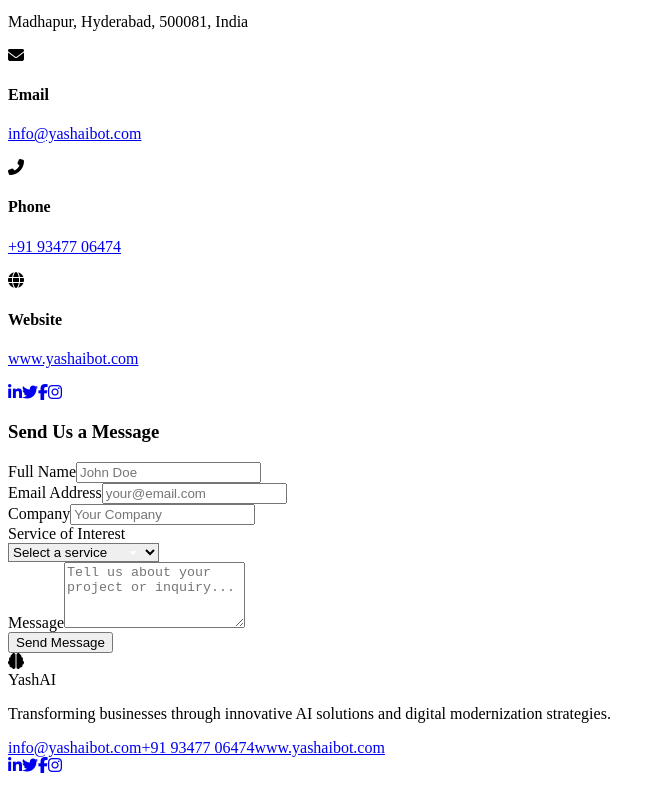
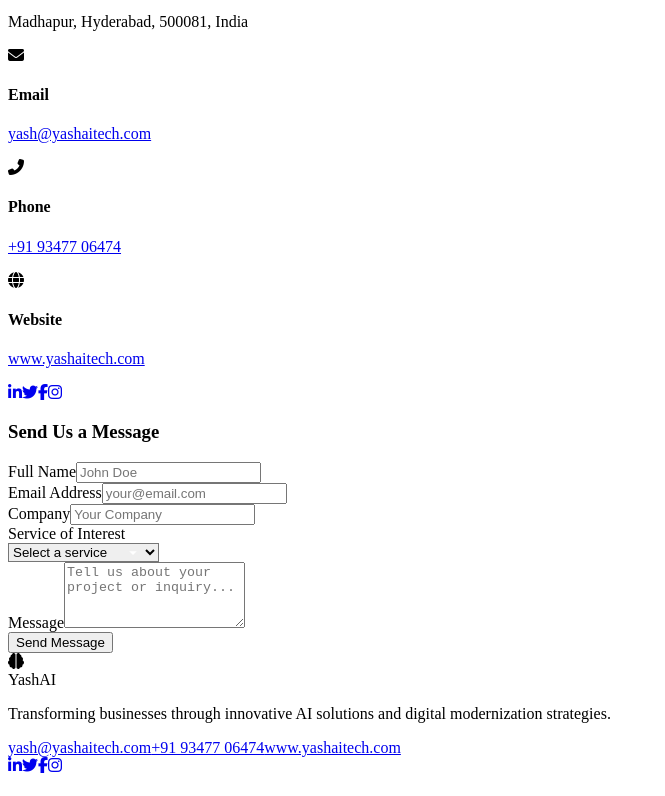
Before and after one commit to yash-ap0001/YashAI, a React (Vite) app in the folder client/: page / in a window 1280 px wide. Shown: the part 7660-8456 px from the top of the page, without its empty margins (0-665 px from the left). Built offline with nearby package versions, Linux system fonts and the light colour scheme.

Commit message:
chore: update company domain to yashaitech.com and email to yash@yashaitech.com

```diff
--- a/client/src/components/ContactSection.tsx
+++ b/client/src/components/ContactSection.tsx
@@ -124,7 +124,7 @@
                 <div>
                   <h4 className="font-medium text-white mb-1">Email</h4>
                   <p className="text-gray-400">
-                    <a href="mailto:info@yashaibot.com" className="hover:underline">info@yashaibot.com</a>
+                    <a href="mailto:yash@yashaitech.com" className="hover:underline">yash@yashaitech.com</a>
                   </p>
                 </div>
               </div>
@@ -147,7 +147,7 @@
                 <div>
                   <h4 className="font-medium text-white mb-1">Website</h4>
                   <p className="text-gray-400">
-                    <a href="https://www.yashaibot.com" target="_blank" rel="noopener noreferrer" className="hover:underline">www.yashaibot.com</a>
+                    <a href="https://www.yashaitech.com" target="_blank" rel="noopener noreferrer" className="hover:underline">www.yashaitech.com</a>
                   </p>
                 </div>
               </div>
--- a/client/src/components/Footer.tsx
+++ b/client/src/components/Footer.tsx
@@ -40,9 +40,9 @@
               Transforming businesses through innovative AI solutions and digital modernization strategies.
             </p>
             <div className="flex flex-col space-y-2 mb-4">
-              <a href="mailto:info@yashaibot.com" className="text-gray-400 hover:text-white text-sm transition-colors">info@yashaibot.com</a>
+              <a href="mailto:yash@yashaitech.com" className="text-gray-400 hover:text-white text-sm transition-colors">yash@yashaitech.com</a>
               <a href="tel:+919347706474" className="text-gray-400 hover:text-white text-sm transition-colors">+91 93477 06474</a>
-              <a href="https://www.yashaibot.com" target="_blank" rel="noopener noreferrer" className="text-gray-400 hover:text-white text-sm transition-colors">www.yashaibot.com</a>
+              <a href="https://www.yashaitech.com" target="_blank" rel="noopener noreferrer" className="text-gray-400 hover:text-white text-sm transition-colors">www.yashaitech.com</a>
             </div>
             <div className="flex space-x-4">
               {['linkedin-in', 'twitter', 'facebook-f', 'instagram'].map((icon, index) => (
```
